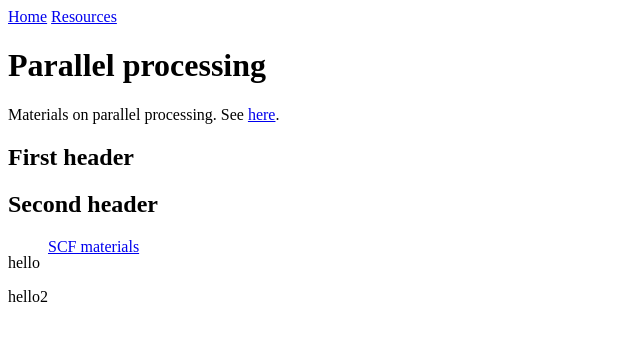
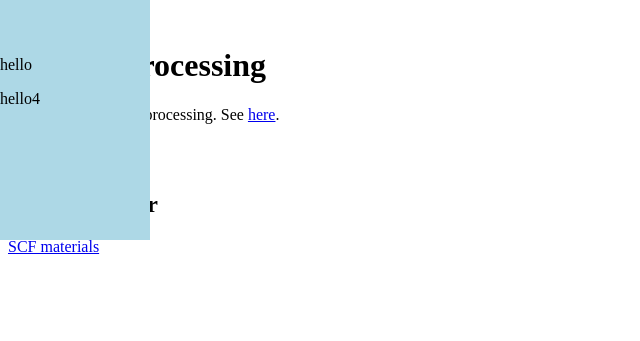
Before and after one commit to paciorek/tutorial-test, a Jekyll site: the page built from index.md, in a window 1280 px wide. Shown: the top 341 px of the page, without its empty margins (0-640 px from the left). Built offline with Jekyll 4.4.1, drawn with Linux system fonts in a browser that asks for light colours.

Commit message:
try to fix sidebar

```diff
--- a/_layouts/default.html
+++ b/_layouts/default.html
@@ -14,10 +14,10 @@
     <section>
       {{ content }}
     </section>
-    <sidebar>
+    <div class="sidebar">
       <p>hello</p>
-      <p>hello2</p>
-    </sidebar>
+      <p>hello4</p>
+    </div>
     <footer>
       <a href="https://statistics.berkeley.edu/computing">SCF materials</a>
     </footer>
--- a/stylesheets/main.css
+++ b/stylesheets/main.css
@@ -1,6 +1,19 @@
-sidebar {
-  float: left;
+.sidebar {
+height: 200px;
+width: 150px;
+position: fixed;
+top: 0;
+left: 0;
+padding-top: 40px;
+background-color: lightblue;
 }
+
+.sidebar div {
+padding: 8px;
+font-size: 24px;
+display: block;
+}
+
 main {
   overflow: hidden;
 }
```
